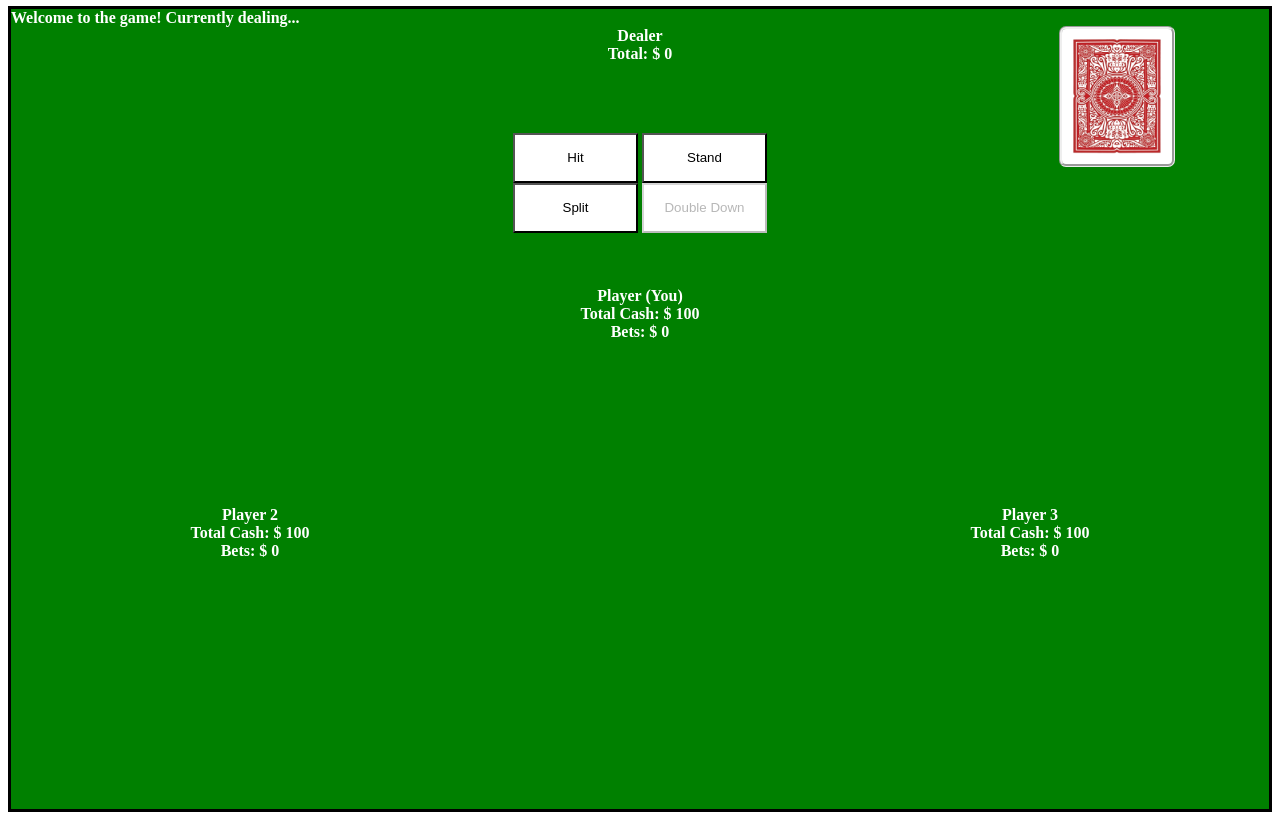
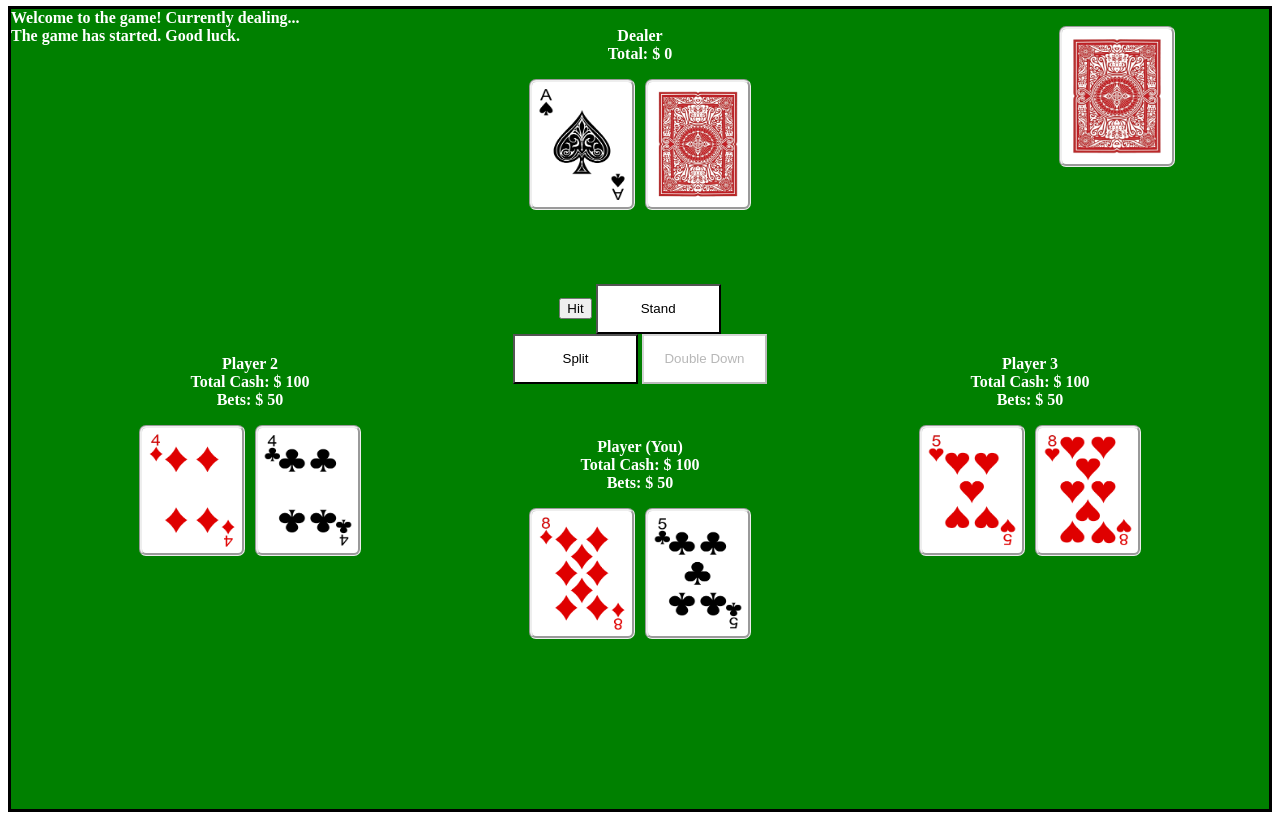
Before and after one commit to DD155/CardGames, a plain HTML site: page CardsBlackJackPage.html in a window 1280 px wide. Shown: the part 74-894 px from the top of the page. Drawn offline with Linux system fonts and the light colour scheme; files whose address does not match are found by name.

Commit message:
change paths

```diff
--- a/CardsBlackJackPage.html
+++ b/CardsBlackJackPage.html
@@ -1,7 +1,9 @@
 <!DOCTYPE html>
 
 <link rel="stylesheet" type="text/css" href="style.css">
-<script src="/CodingProjects/Web/CardGames/script.js"></script>
+<!-- <script src="/CodingProjects/Web/CardGames/script.js"></script> -->
+
+<script src="script.js"> </script>
 
 <html lang="en" xmlns="http://www.w3.org/1999/xhtml">
 <head>
@@ -22,7 +24,7 @@
             <br /> <br /> <br />
         </div>
         <div>
-            <button id="hitButton"> Hit </button>
+            <button id="hButton"> Hit </button>
             <button id="standButton"> Stand </button> <br />
             <button id="splitButton"> Split </button>
             <button id="doubleButton" disabled> Double Down </button>
```
Also changed, not shown: CardsHomePage.html (+1 -1 lines).
